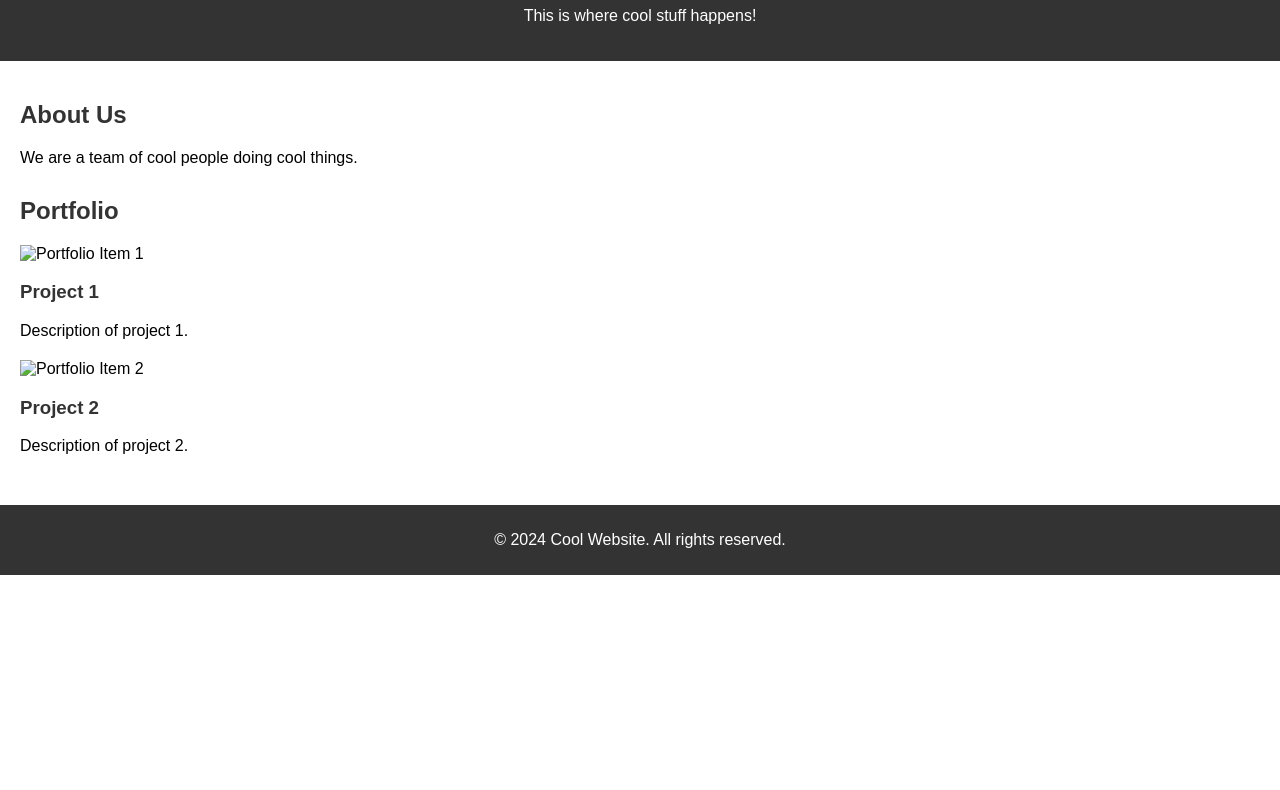
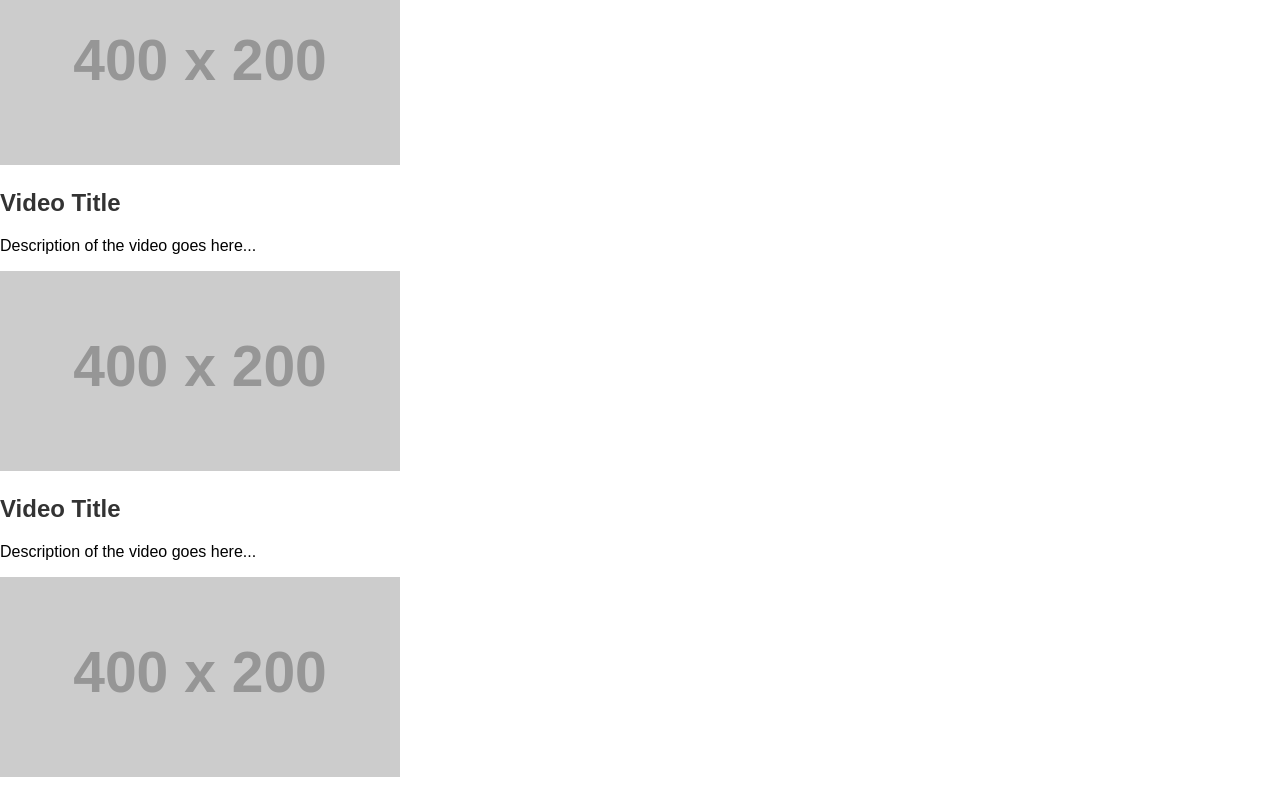
Before and after one commit to BirkPB/First-Project, a plain HTML site: page index.html in a window 1280 px wide. Shown: the part 93-883 px from the top of the page. Before the commit the page ends 800 px from the top, so only its background shows below. Drawn offline with Linux system fonts and the light colour scheme; placeholder pictures from the web are drawn by us.

Commit message:
Update index.html

```diff
--- a/index.html
+++ b/index.html
@@ -3,40 +3,38 @@
 <head>
     <meta charset="UTF-8">
     <meta name="viewport" content="width=device-width, initial-scale=1.0">
-    <title>Cool Website</title>
+    <title>YouTube Clone</title>
     <link rel="stylesheet" href="styles.css">
 </head>
 <body>
     <header>
-        <h1>Welcome to Cool Website</h1>
-        <p>This is where cool stuff happens!</p>
+        YouTube Clone
     </header>
 
-    <main>
-        <section id="about">
-            <h2>About Us</h2>
-            <p>We are a team of cool people doing cool things.</p>
-        </section>
+    <div class="container">
+        <div class="video-card">
+            <img src="https://via.placeholder.com/400x200" alt="Video Thumbnail">
+            <h2>Video Title</h2>
+            <p>Description of the video goes here...</p>
+        </div>
 
-        <section id="portfolio">
-            <h2>Portfolio</h2>
-            <div class="portfolio-item">
-                <img src="portfolio-item1.jpg" alt="Portfolio Item 1">
-                <h3>Project 1</h3>
-                <p>Description of project 1.</p>
-            </div>
-            <div class="portfolio-item">
-                <img src="portfolio-item2.jpg" alt="Portfolio Item 2">
-                <h3>Project 2</h3>
-                <p>Description of project 2.</p>
-            </div>
-        </section>
-    </main>
+        <div class="video-card">
+            <img src="https://via.placeholder.com/400x200" alt="Video Thumbnail">
+            <h2>Video Title</h2>
+            <p>Description of the video goes here...</p>
+        </div>
+
+        <div class="video-card">
+            <img src="https://via.placeholder.com/400x200" alt="Video Thumbnail">
+            <h2>Video Title</h2>
+            <p>Description of the video goes here...</p>
+        </div>
+
+        <!-- More video cards can be added here -->
+    </div>
 
     <footer>
-        <p>&copy; 2024 Cool Website. All rights reserved.</p>
+        &copy; 2024 YouTube Clone
     </footer>
-
-    <script src="script.js"></script>
 </body>
 </html>
```
